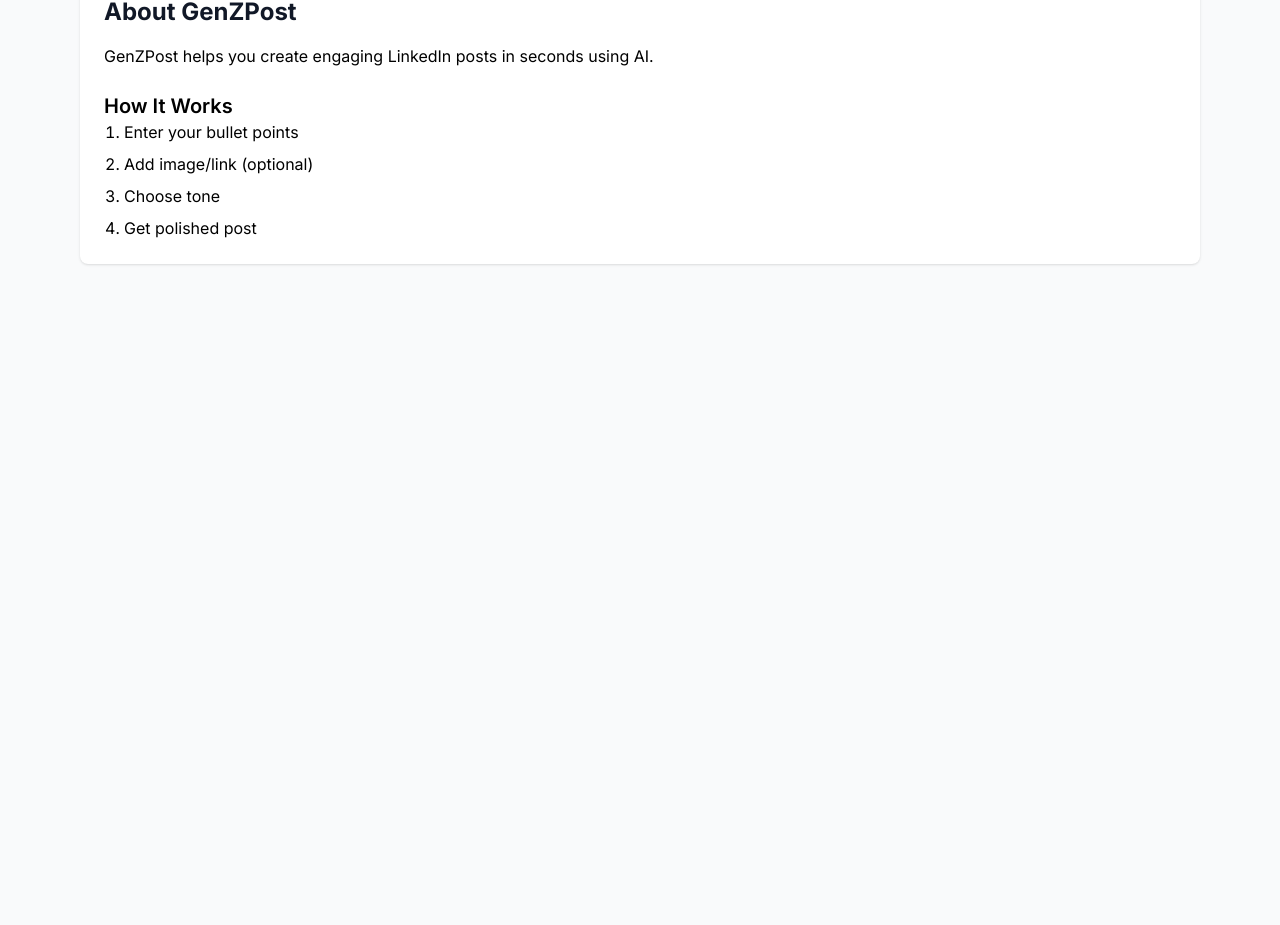
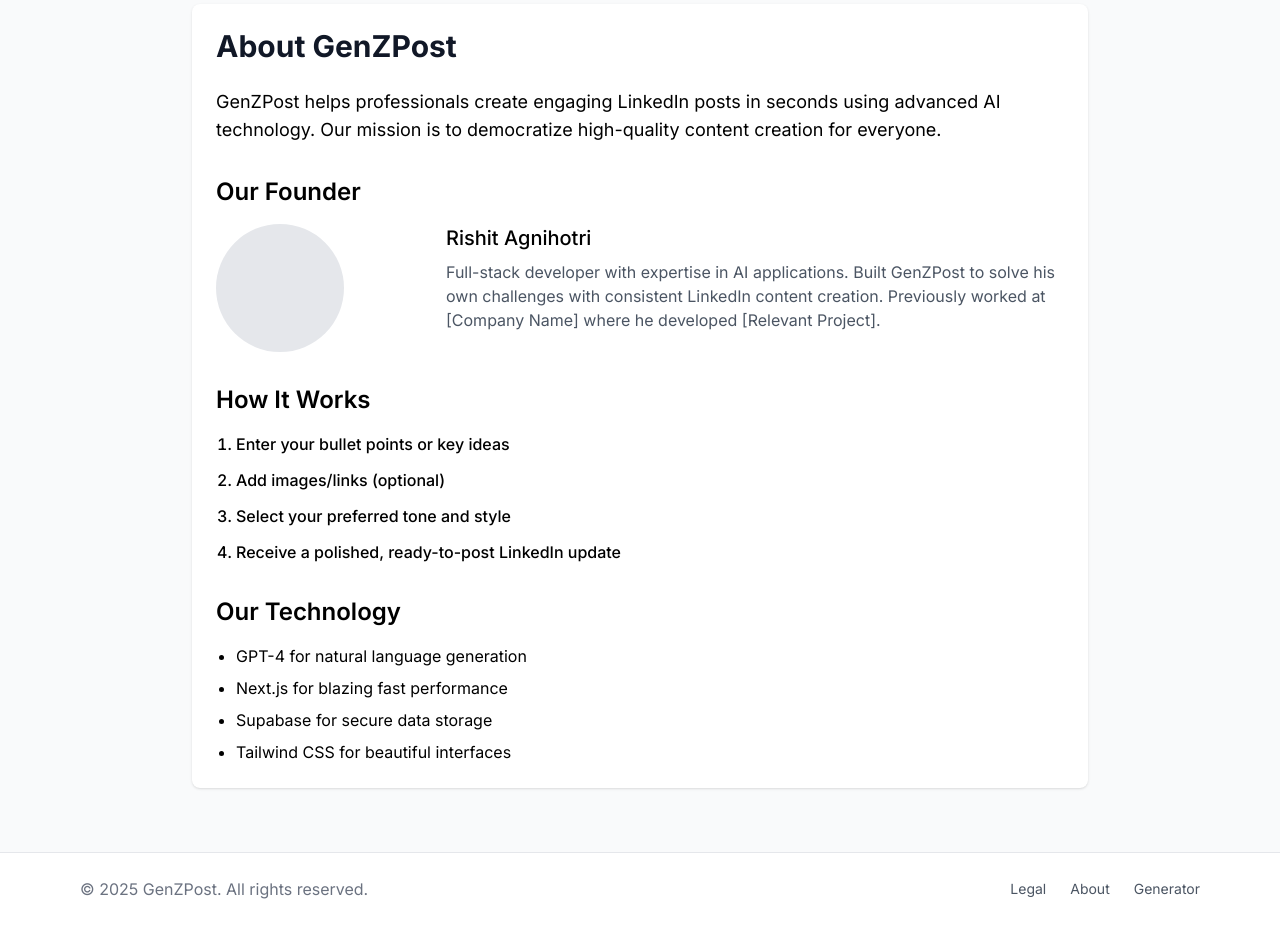
Before and after one commit to Twix1288/LinkedInGenerator, a Next.js app: page /about in a window 1280 px wide. Shown: the part 120-1045 px from the top of the page. Before the commit the page ends 800 px from the top, so only its background shows below. Built offline with nearby package versions, Linux system fonts and the light colour scheme; no server answers.

Commit message:
AdSense Compliant

```diff
--- a/app/(main)/page.jsx
+++ b/app/(main)/page.jsx
@@ -4,12 +4,14 @@
 export default function Home() {
   return (
     <div className="min-h-screen bg-gray-50">
+      {/* Hero Section */}
       <section className="py-20 px-4 max-w-6xl mx-auto text-center">
         <h1 className="text-4xl md:text-5xl font-bold text-gray-900 mb-6">
           Craft Perfect LinkedIn Posts in Seconds
         </h1>
         <p className="text-xl text-gray-600 mb-10 max-w-3xl mx-auto">
-          AI-powered post generation to boost your professional presence
+          AI-powered post generation to boost your professional presence. Used by marketers,
+          founders, and recruiters to save hours of writing time.
         </p>
         <Link
           href="/generate"
@@ -19,6 +21,7 @@
         </Link>
       </section>
 
+      {/* Value Proposition */}
       <section className="py-16 bg-white">
         <div className="max-w-6xl mx-auto px-4">
           <h2 className="text-3xl font-bold text-center mb-12">How It Works</h2>
@@ -42,6 +45,30 @@
         </div>
       </section>
 
+      {/* Case Studies */}
+      <section className="py-16 bg-gray-50">
+        <div className="max-w-6xl mx-auto px-4">
+          <h2 className="text-3xl font-bold text-center mb-8">Why Professionals Choose Us</h2>
+          <div className="grid md:grid-cols-2 gap-8">
+            <div className="bg-white p-6 rounded-lg shadow">
+              <h3 className="text-xl font-semibold mb-3">AI-Trained on Top Performers</h3>
+              <p className="text-gray-600">
+                Our model analyzes thousands of high-engagement LinkedIn posts to deliver
+                proven frameworks that get 3x more impressions than average content.
+              </p>
+            </div>
+            <div className="bg-white p-6 rounded-lg shadow">
+              <h3 className="text-xl font-semibold mb-3">Real User Results</h3>
+              <p className="text-gray-600">
+                "Used LinkedGen for my consulting business and saw a 40% increase in profile
+                views within 2 weeks." - Sarah K., Marketing Consultant
+              </p>
+            </div>
+          </div>
+        </div>
+      </section>
+
+      {/* CTA */}
       <section className="py-20 px-4 text-center">
         <h2 className="text-3xl font-bold mb-6">Ready to Elevate Your LinkedIn Game?</h2>
         <Link
--- a/app/about/page.jsx
+++ b/app/about/page.jsx
@@ -1,18 +1,45 @@
 export default function About() {
   return (
-    <div className="bg-white rounded-lg shadow p-6">
-      <h1 className="text-2xl font-bold text-gray-900 mb-4">About GenZPost</h1>
+    <div className="bg-white rounded-lg shadow p-6 max-w-4xl mx-auto my-8">
+      <h1 className="text-3xl font-bold text-gray-900 mb-6">About GenZPost</h1>
+
       <div className="prose max-w-none">
-        <p>
-          GenZPost helps you create engaging LinkedIn posts in seconds using AI.
+        <p className="text-lg">
+          GenZPost helps professionals create engaging LinkedIn posts in seconds using
+          advanced AI technology. Our mission is to democratize high-quality content
+          creation for everyone.
         </p>
-        <h2 className="text-xl font-semibold mt-6">How It Works</h2>
-        <ol className="list-decimal pl-5 space-y-2">
-          <li>Enter your bullet points</li>
-          <li>Add image/link (optional)</li>
-          <li>Choose tone</li>
-          <li>Get polished post</li>
+
+        <h2 className="text-2xl font-semibold mt-8 mb-4">Our Founder</h2>
+        <div className="flex flex-col md:flex-row gap-6 items-start mb-8">
+          <div className="w-full md:w-1/4">
+            <div className="w-32 h-32 bg-gray-200 rounded-full mx-auto md:mx-0"></div>
+          </div>
+          <div className="w-full md:w-3/4">
+            <h3 className="text-xl font-medium">Rishit Agnihotri</h3>
+            <p className="text-gray-600 mt-2">
+              Full-stack developer with expertise in AI applications. Built GenZPost to solve
+              his own challenges with consistent LinkedIn content creation. Previously worked
+              at [Company Name] where he developed [Relevant Project].
+            </p>
+          </div>
+        </div>
+
+        <h2 className="text-2xl font-semibold mt-8 mb-4">How It Works</h2>
+        <ol className="list-decimal pl-5 space-y-3">
+          <li className="font-medium">Enter your bullet points or key ideas</li>
+          <li className="font-medium">Add images/links (optional)</li>
+          <li className="font-medium">Select your preferred tone and style</li>
+          <li className="font-medium">Receive a polished, ready-to-post LinkedIn update</li>
         </ol>
+
+        <h2 className="text-2xl font-semibold mt-8 mb-4">Our Technology</h2>
+        <ul className="list-disc pl-5 space-y-2">
+          <li>GPT-4 for natural language generation</li>
+          <li>Next.js for blazing fast performance</li>
+          <li>Supabase for secure data storage</li>
+          <li>Tailwind CSS for beautiful interfaces</li>
+        </ul>
       </div>
     </div>
   )
--- a/app/layout.jsx
+++ b/app/layout.jsx
@@ -16,12 +16,16 @@
     <html lang="en">
       <head>
         {/* Google AdSense Auto Ads Script */}
-        <script async src="https://pagead2.googlesyndication.com/pagead/js/adsbygoogle.js?client=ca-pub-3182066441920648"
-     crossorigin="anonymous"></script>
+        <Script
+          id="adsbygoogle-init"
+          strategy="afterInteractive"
+          src="https://pagead2.googlesyndication.com/pagead/js/adsbygoogle.js?client=ca-pub-3182066441920648"
+          crossOrigin="anonymous"
+        />
       </head>
       <body className={inter.className}>
         <SupabaseProvider>
-          <div className="min-h-screen bg-gray-50">
+          <div className="min-h-screen bg-gray-50 flex flex-col">
             <nav className="bg-white shadow-sm">
               <div className="max-w-6xl mx-auto px-4 py-4 flex justify-between items-center">
                 <Link href="/" className="text-xl font-bold text-indigo-600 hover:text-indigo-800">
@@ -44,10 +48,39 @@
                 </div>
               </div>
             </nav>
-            <main className="max-w-6xl mx-auto px-4 py-8">
-              {/* AdSense Auto Ads will automatically place ads here */}
+
+            <main className="max-w-6xl mx-auto px-4 py-8 flex-grow">
               {children}
             </main>
+
+            {/* Footer with Legal Links */}
+            <footer className="bg-white border-t py-6">
+              <div className="max-w-6xl mx-auto px-4 flex flex-col md:flex-row justify-between items-center">
+                <p className="text-gray-500 mb-4 md:mb-0">
+                  © {new Date().getFullYear()} GenZPost. All rights reserved.
+                </p>
+                <div className="flex space-x-6">
+                  <Link
+                    href="/legal"
+                    className="text-gray-600 hover:text-indigo-600 transition-colors text-sm"
+                  >
+                    Legal
+                  </Link>
+                  <Link
+                    href="/about"
+                    className="text-gray-600 hover:text-indigo-600 transition-colors text-sm"
+                  >
+                    About
+                  </Link>
+                  <Link
+                    href="/generate"
+                    className="text-gray-600 hover:text-indigo-600 transition-colors text-sm"
+                  >
+                    Generator
+                  </Link>
+                </div>
+              </div>
+            </footer>
           </div>
         </SupabaseProvider>
       </body>
```
Also changed, not shown: app/legal/page.jsx (added).
